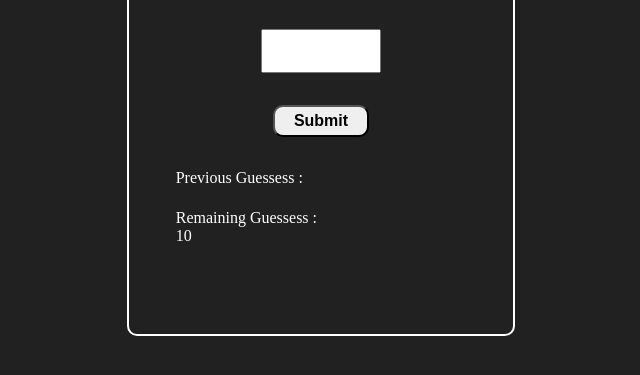
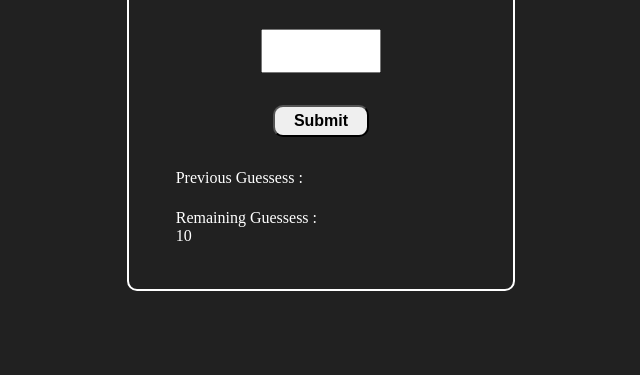
Before and after one commit to AkhilReddyGundla/guessNumber, a plain HTML site: page index.html in a window 1280 px wide. Shown: the part 345-720 px from the top of the page, without its empty margins (321-961 px from the left). Drawn offline with Linux system fonts and the light colour scheme.

Commit message:
style.css

```diff
--- a/style.css
+++ b/style.css
@@ -19,7 +19,7 @@ span{
 .box{
     text-align: center;
     width: 30%;
-    height: 30rem;
+    height: 30%;
     margin-left: 35%;
     border: 2px solid white;
     border-radius: 10px;
```
